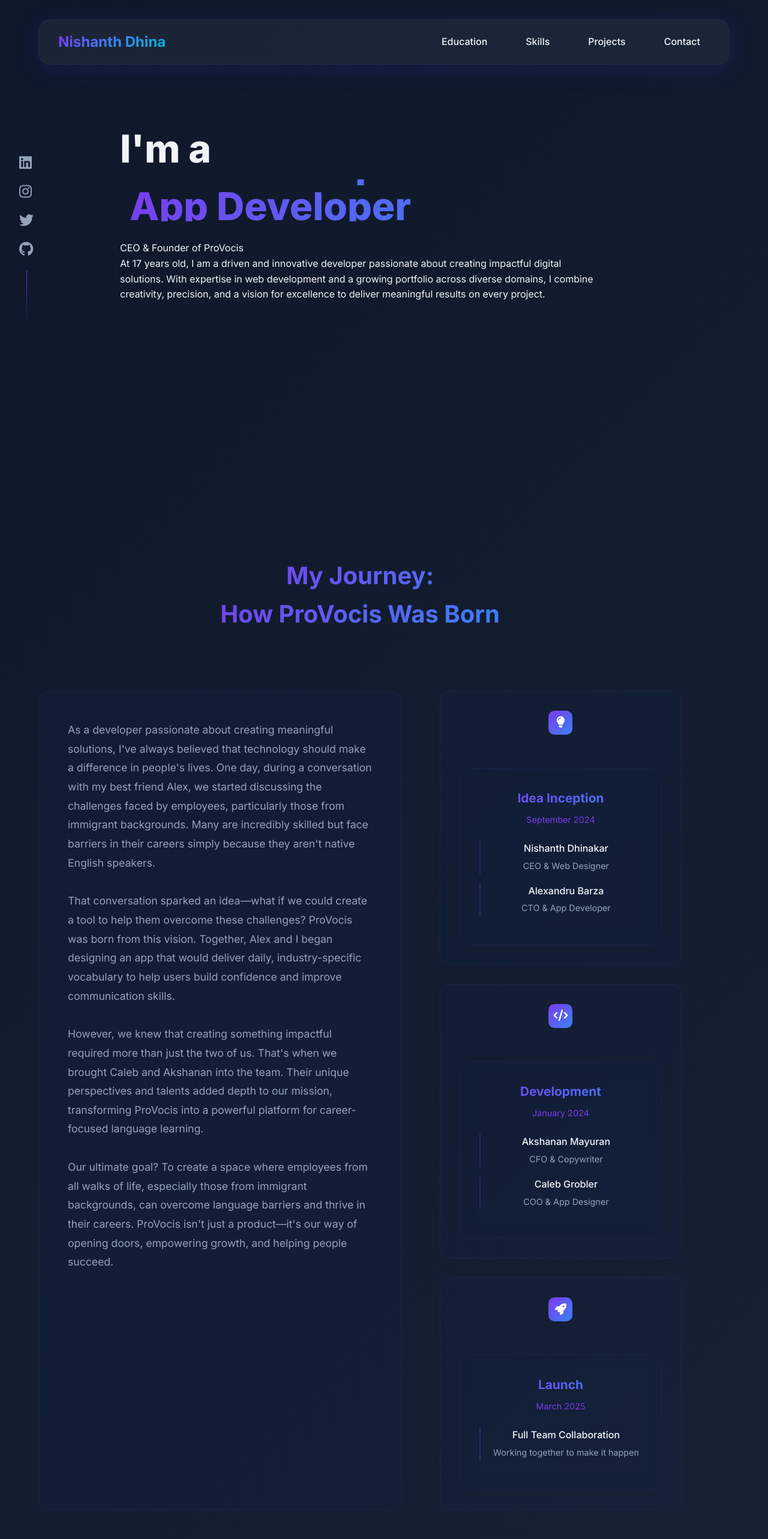
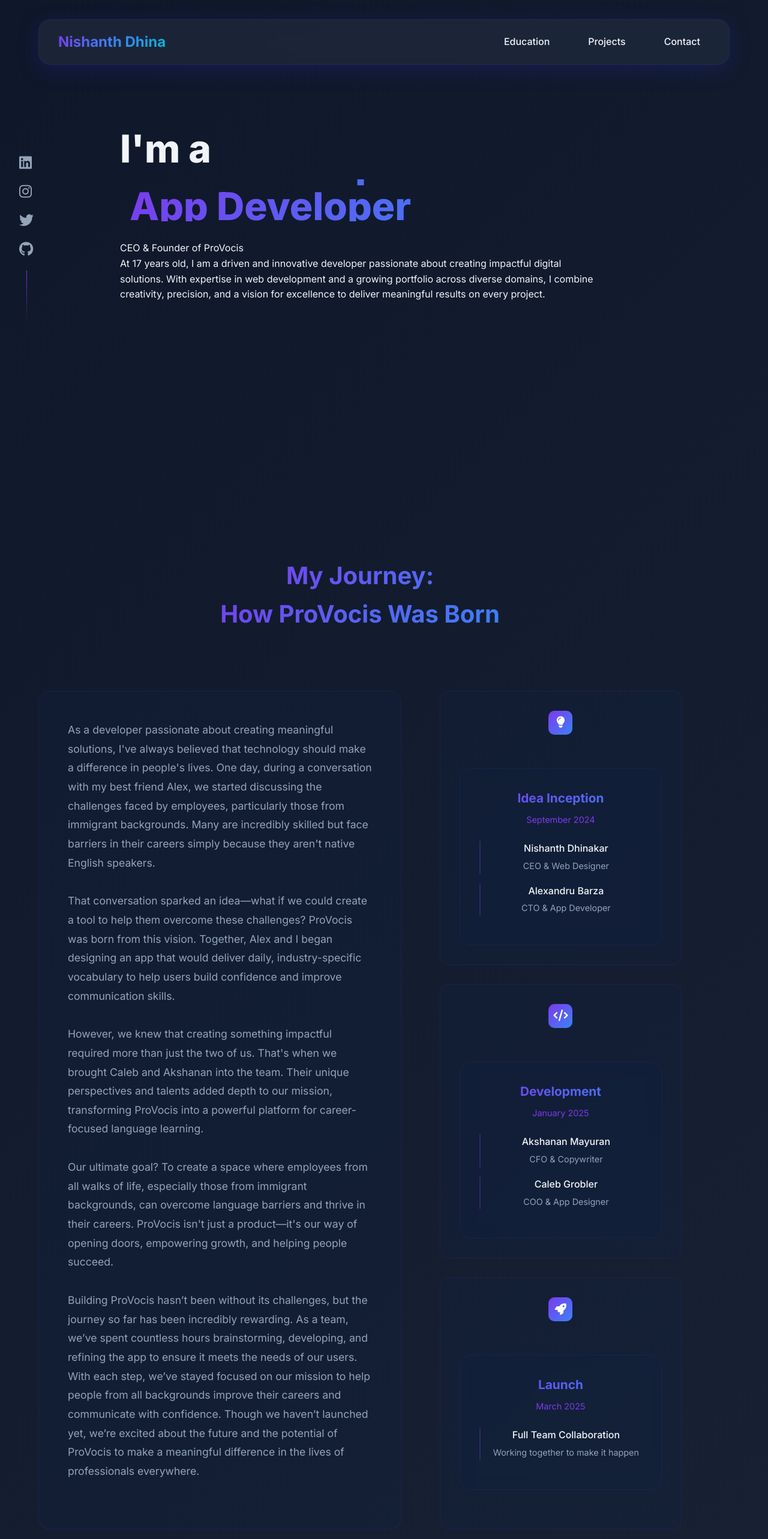
Before and after one commit to nishanthdhina/portfolio-website, a React (Vite) app: page / in a window 1280 px wide. Shown: the top 2566 px of the page at 60% size. Built offline with nearby package versions, Linux system fonts and the light colour scheme.

Commit message:
feat: update portfolio with new design and content

```diff
--- a/src/App.tsx
+++ b/src/App.tsx
@@ -111,8 +111,7 @@ function App() {
             </button>
             <nav className="desktop-nav">
               <a href="#education">Education</a>
-              <a href="#skills">Skills</a>
-              <a href="#projects">Projects</a>
+              <a href="#projects-section">Projects</a>
               <a href="#contact">Contact</a>
             </nav>
           </header>
@@ -121,7 +120,6 @@ function App() {
           <div className={`mobile-nav ${isMobileMenuOpen ? 'open' : ''}`}>
             <div className="mobile-nav-content">
               <a href="#education" onClick={(e) => { e.preventDefault(); scrollToSection('education'); }}>Education</a>
-              <a href="#skills" onClick={(e) => { e.preventDefault(); scrollToSection('skills'); }}>Skills</a>
               <a href="#projects" onClick={(e) => { e.preventDefault(); scrollToSection('projects'); }}>Projects</a>
               <a href="#contact" onClick={(e) => { e.preventDefault(); scrollToSection('contact'); }}>Contact</a>
 
@@ -199,6 +197,8 @@ function App() {
                     <p>
                       Our ultimate goal? To create a space where employees from all walks of life, especially those from immigrant backgrounds, can overcome language barriers and thrive in their careers. ProVocis isn't just a product—it's our way of opening doors, empowering growth, and helping people succeed.
                     </p>
+                    <p>
+                    Building ProVocis hasn’t been without its challenges, but the journey so far has been incredibly rewarding. As a team, we’ve spent countless hours brainstorming, developing, and refining the app to ensure it meets the needs of our users. With each step, we’ve stayed focused on our mission to help people from all backgrounds improve their careers and communicate with confidence. Though we haven’t launched yet, we’re excited about the future and the potential of ProVocis to make a meaningful difference in the lives of professionals everywhere.</p>
                   </div>
                 </div>
                 <div className="story-timeline">
@@ -225,7 +225,7 @@ function App() {
                     </div>
                     <div className="timeline-content">
                       <h4>Development</h4>
-                      <p>January 2024</p>
+                      <p>January 2025</p>
                       <div className="team-member">
                         <span>Akshanan Mayuran</span>
                         <small>CFO & Copywriter</small>
@@ -320,7 +320,7 @@ function App() {
             </div>
           </section>
 
-          <section className="projects-section">
+          <section id="projects-section" className="projects">
             <div className="container">
               <h2 className="section-title">Featured Projects</h2>
               <div className="projects-grid">
@@ -392,7 +392,7 @@ function App() {
             </div>
           </section>
 
-          <section className="contact-section">
+          <section id="contact" className="contact-section">
             <div className="container">
               <h2 className="section-title">Get in Touch</h2>
               <div className="contact-container">
```
